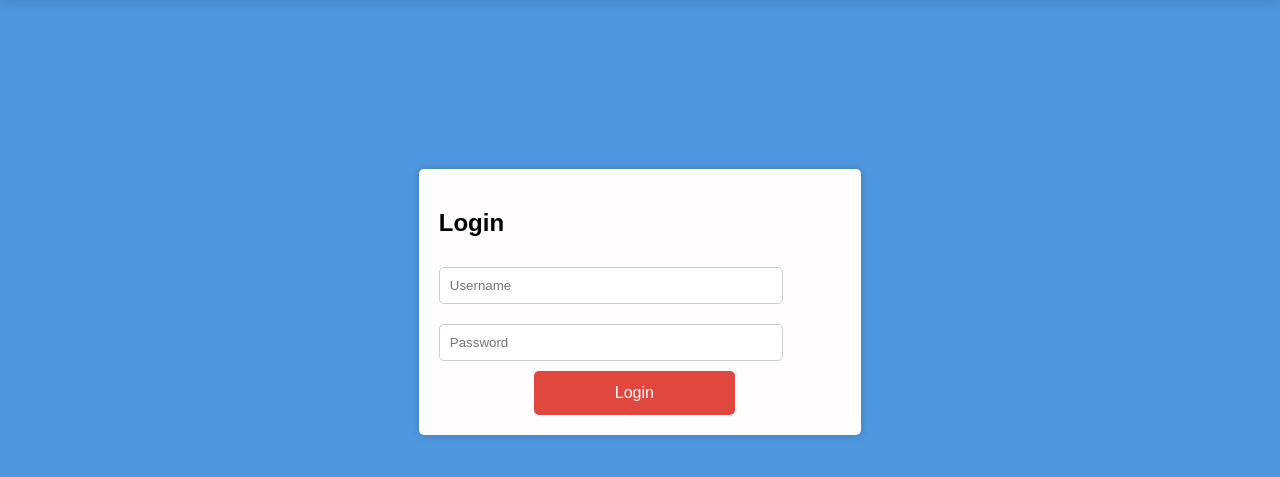
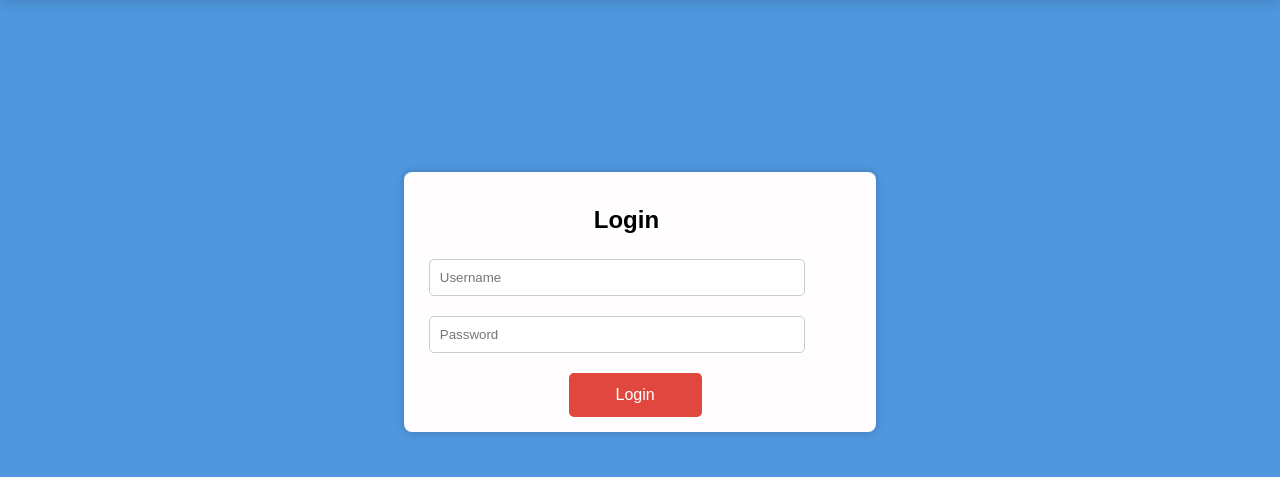
Before and after one commit to E2co/SWEN-Project, a PHP site: page /Login.html in a window 1280 px wide. Shown: the part 98-575 px from the top of the page. Run offline with PHP 8.4, Linux system fonts and the light colour scheme.

Commit message:
Updated CSS file

```diff
--- a/login.css
+++ b/login.css
@@ -37,25 +37,26 @@ header .logo img {
 
 .login-container {
     background-color: #fffdfd;
-    padding: 20px;
-    border-radius: 5px;
+    padding: 15px;
+    border-radius: 8px;
     box-shadow: 0 0 10px rgba(0, 0, 0, 0.2);
 }
 
 .login-container h2 {
-    margin-bottom: 20px;
+    margin-bottom: 15px;
+    margin-left: 175px;
 }
 
 .login-container input {
     width: 80%;
     padding: 10px;
-    margin: 10px 0;
+    margin: 10px;
     border: 1px solid #ccc;
     border-radius: 5px;
 }
 
 .login-container button {
-    width: 50%;
+    width: 30%;
     padding: 13px;
     font-size: 1rem;
     background-color: #e0473f;
@@ -63,7 +64,8 @@ header .logo img {
     border: none;
     border-radius: 5px;
     cursor: pointer;
-    margin-left: 95px;
+    margin-left: 150px;
+    margin-top: 10px;
 }
 
 .login-container button:hover {
```
